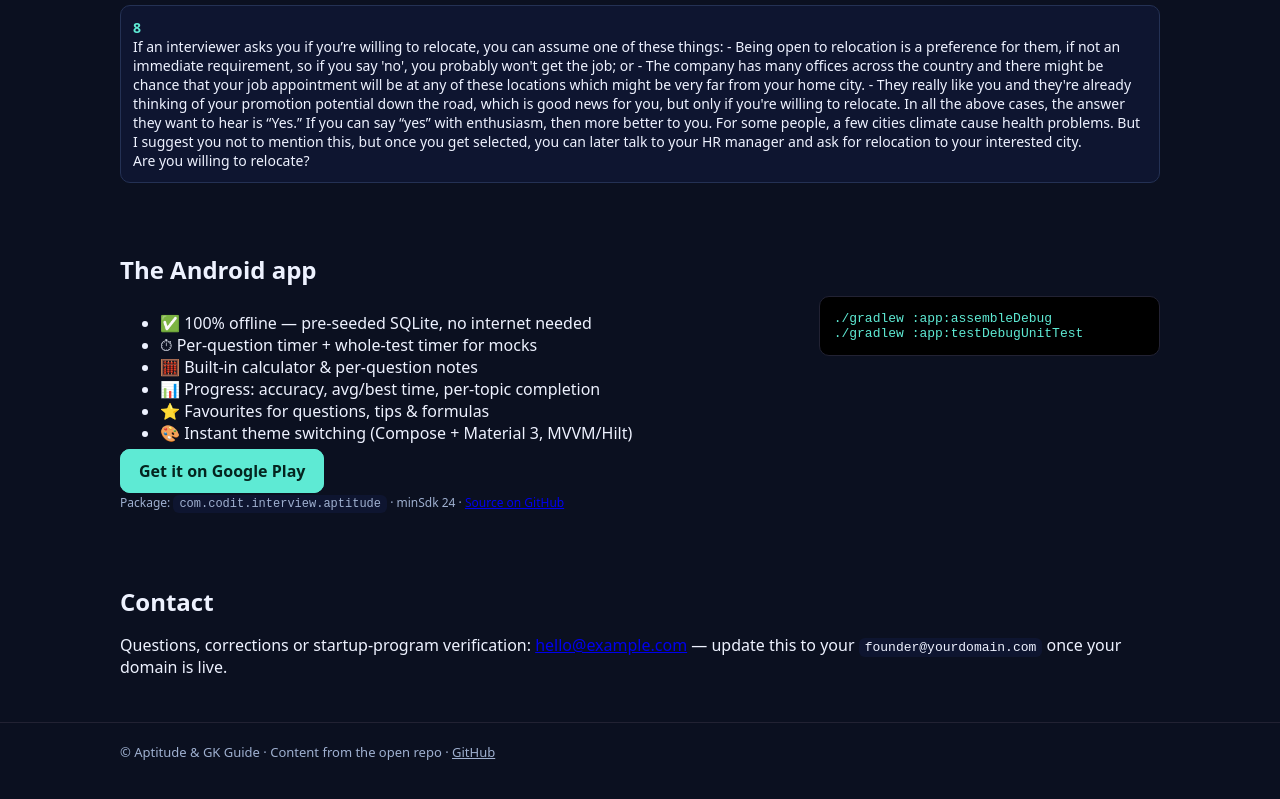
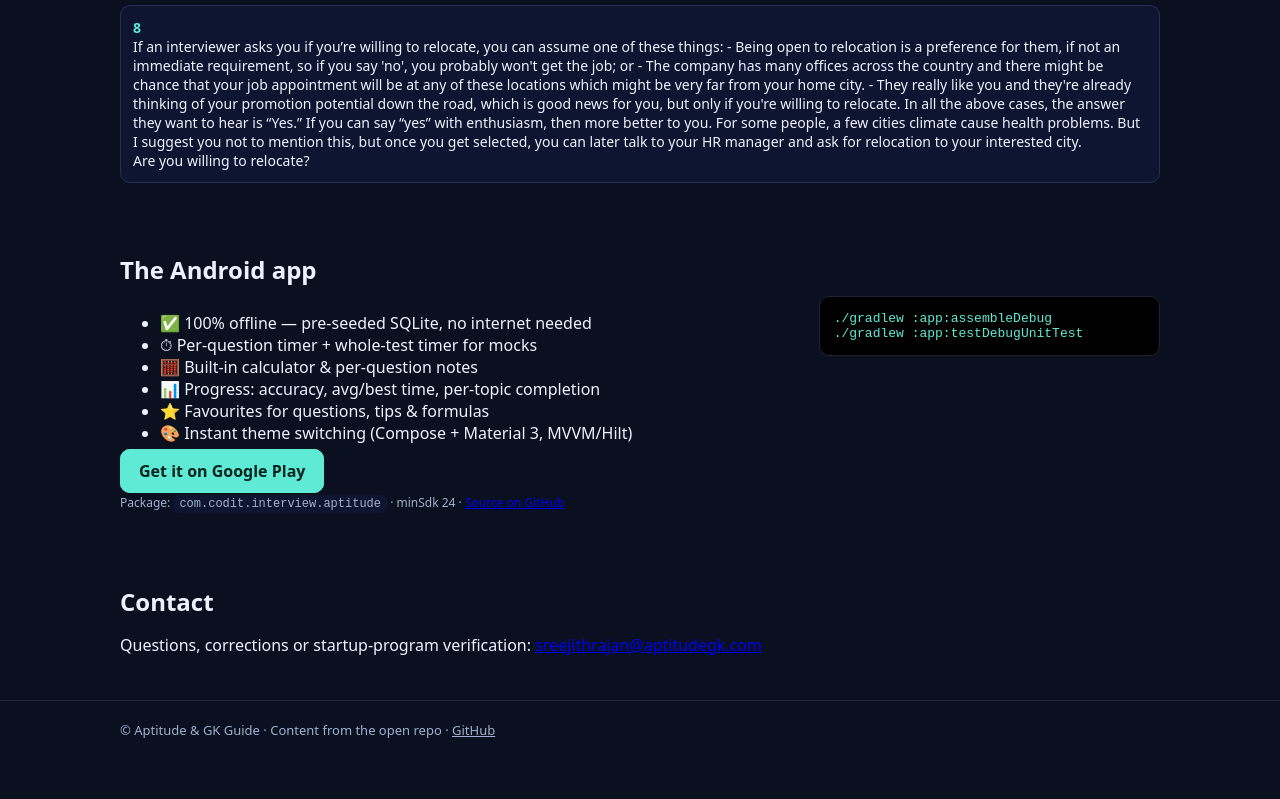
Before and after one commit to sreejithcr22/Online-learning-Android, a plain HTML site: page docs/index.html in a window 1280 px wide. Shown: the part 8854-9653 px from the top of the page. Drawn offline with Linux system fonts and the light colour scheme.

Commit message:
Update contact email to sreejithrajan@aptitudegk.com

```diff
--- a/docs/index.html
+++ b/docs/index.html
@@ -55,7 +55,7 @@
 </div><div class="code">./gradlew :app:assembleDebug<br>./gradlew :app:testDebugUnitTest</div></div>
 </section>
 
-<section id="contact" class="wrap"><h2>Contact</h2><p>Questions, corrections or startup-program verification: <a id="contact-mail" href="mailto:hello@example.com">hello@example.com</a> — update this to your <code>founder@yourdomain.com</code> once your domain is live.</p></section>
+<section id="contact" class="wrap"><h2>Contact</h2><p>Questions, corrections or startup-program verification: <a id="contact-mail" href="mailto:sreejithrajan@aptitudegk.com">sreejithrajan@aptitudegk.com</a></p></section>
 </main>
 <footer><div class="wrap">© Aptitude &amp; GK Guide · Content from the open repo · <a href="https://github.com/sreejithcr22/Online-learning-Android">GitHub</a></div></footer>
 <script src="app.js"></script>
```
